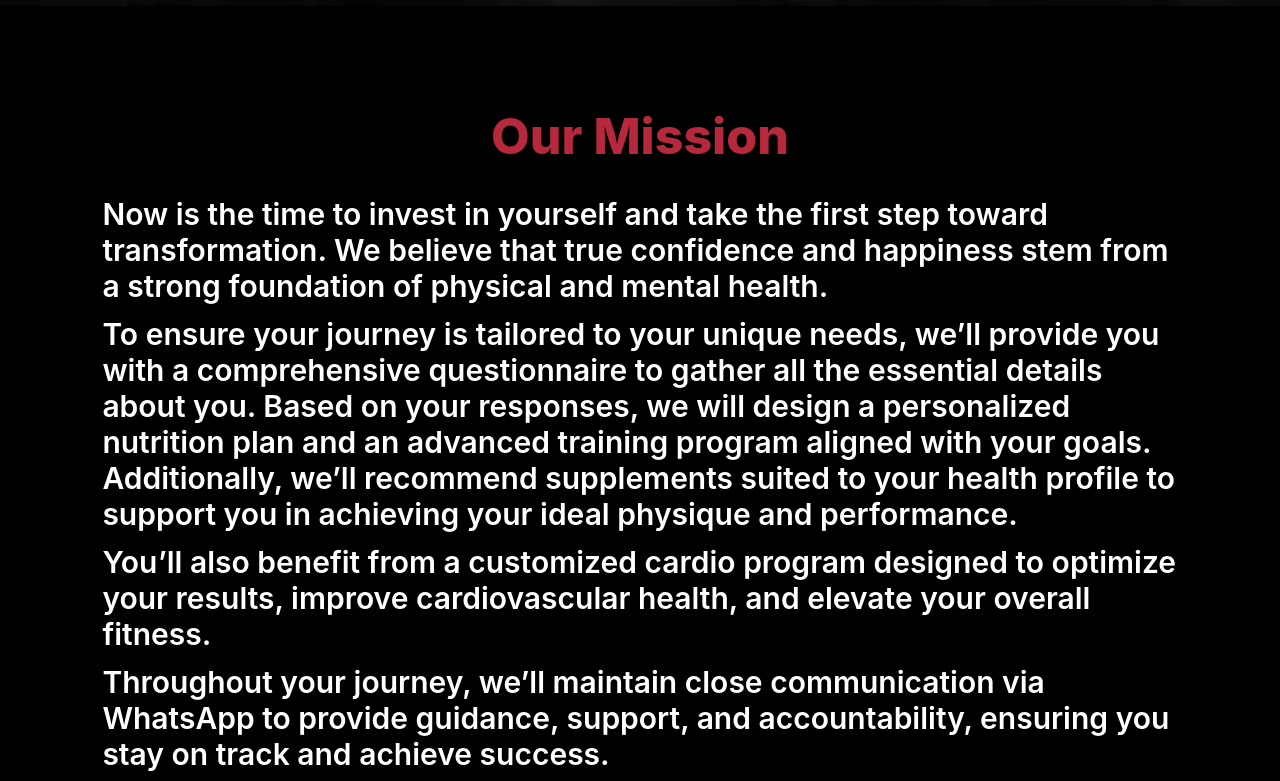
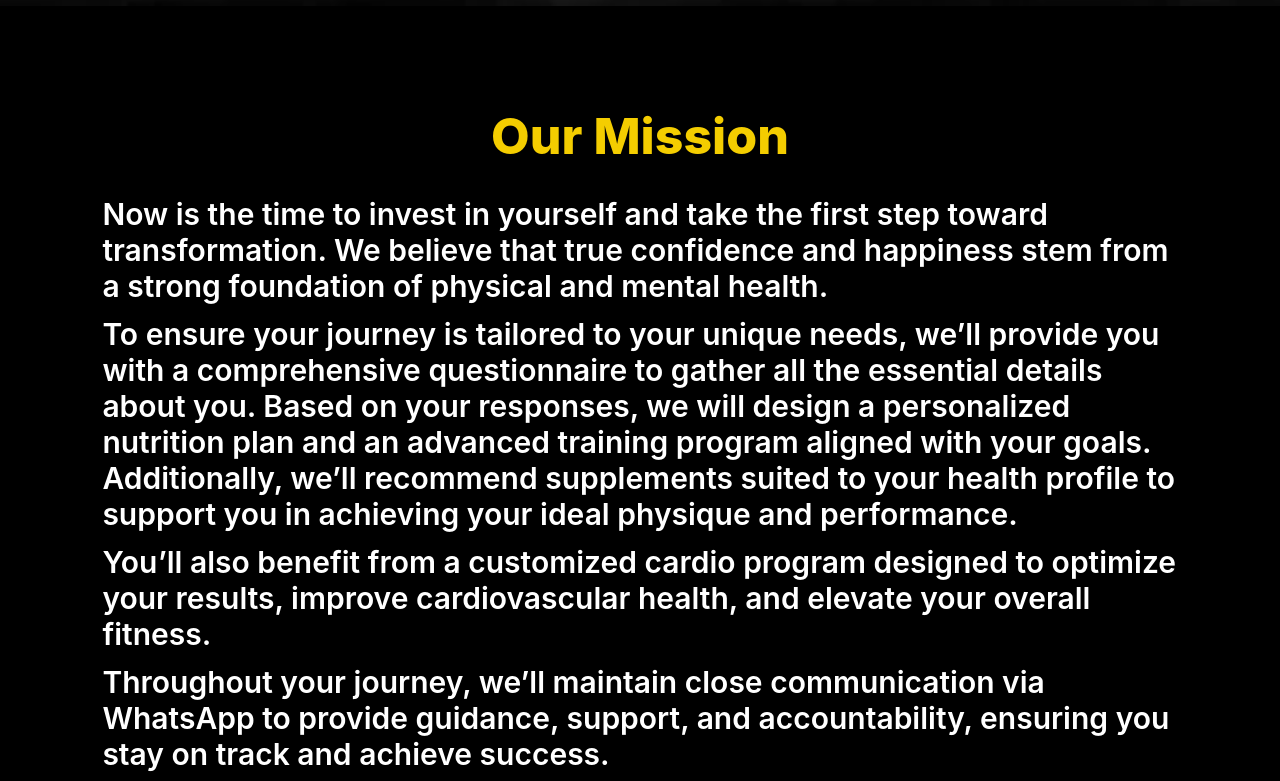
Before and after one commit to CoachMohammedElbous/CoachMohammedElbous, a plain HTML site: page index.html in a window 1280 px wide. Shown: the part 692-1473 px from the top of the page. Drawn offline with nearby package versions, Linux system fonts and the light colour scheme.

Commit message:
Update style.css

```diff
--- a/style.css
+++ b/style.css
@@ -16,7 +16,7 @@
     --bg-color: #000;
     --snd-bg-color:#111:;
     --text-colr:#fff;
-    --main-color:#b6293c
+    --main-color:#f4cd00
     ;
 }
 html{
```
